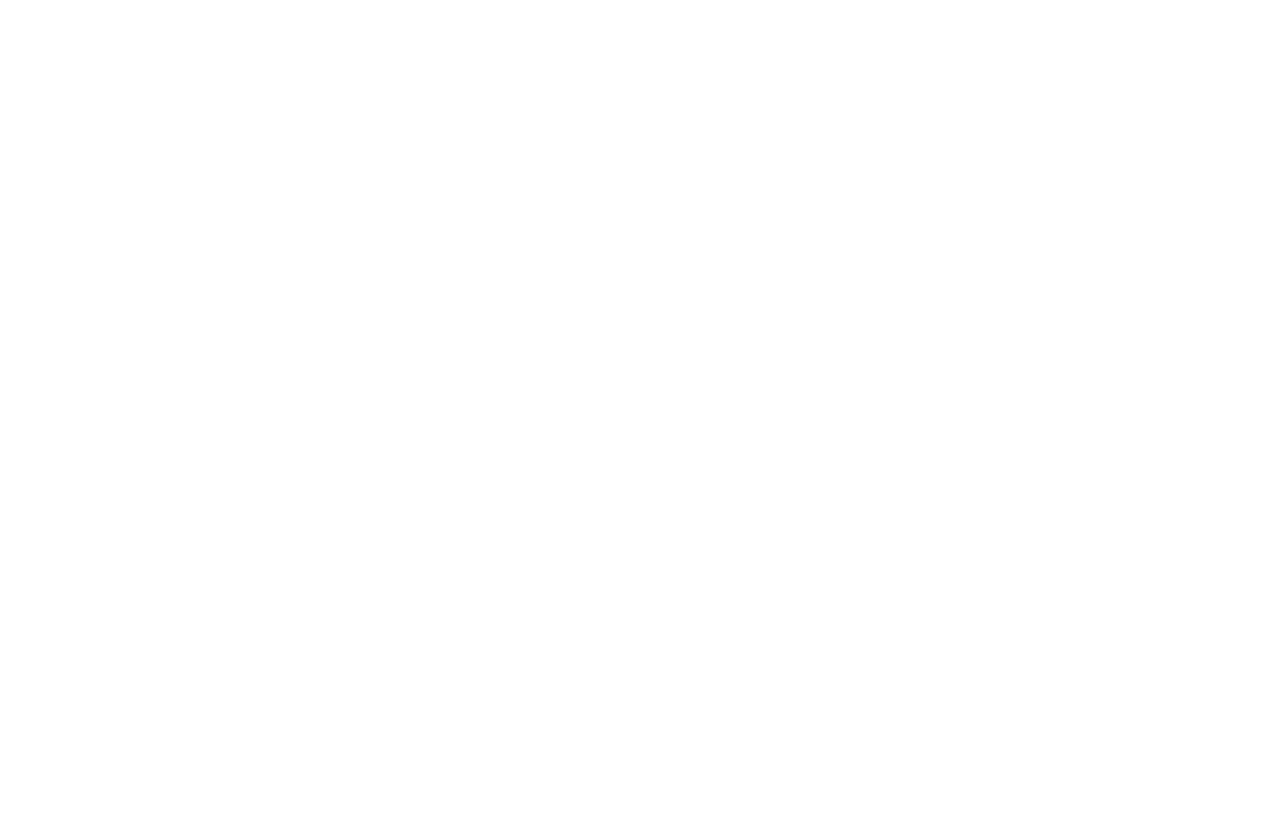
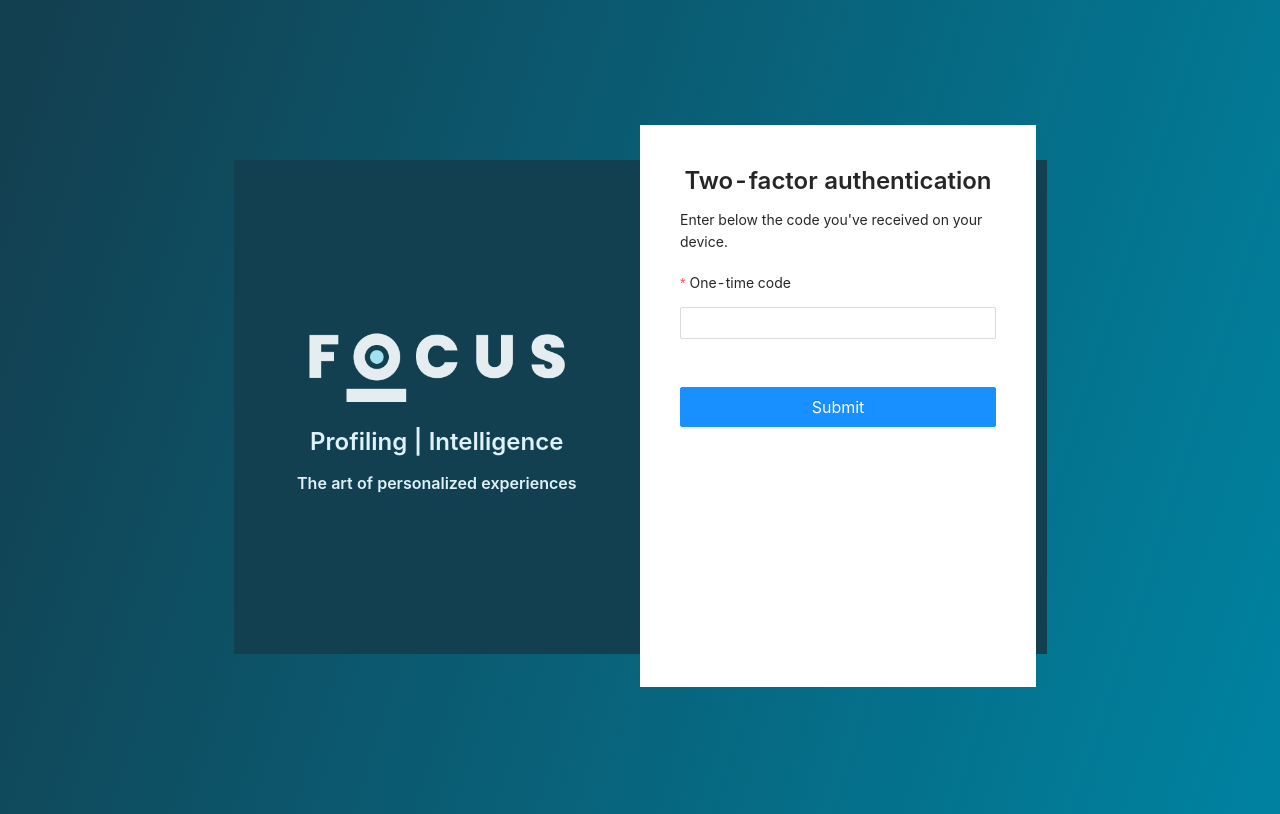
Before and after one commit to JoaoCaldas98/Focus-Keycloak, a React (Create React App) app: page /twofactorauthentication in a window 1280 px wide. Before the commit this address had no page. Built offline with nearby package versions, Linux system fonts and the light colour scheme.

Commit message:
Task [9] - Two-factor authentication: - Create Component Two-factor authentication;

```diff
--- a/src/App.tsx
+++ b/src/App.tsx
@@ -8,6 +8,7 @@
 import CheckYourEmail from "./Pages/ForgotPassword/CheckYourEmail";
 import CreatePassword from "./Pages/CreatePassword/CreatePassword";
 import TermsAndConditions from "./Pages/TermsAndConditions/TermsAndConditions";
+import TwoFactorAuthentication from "./Pages/TwoFactorAuthentication/TwoFactorAuthentication";
 import './App.css';
 
 const { Content } = Layout
@@ -21,6 +22,7 @@
                 <Route path={"/checkyouremail"} element={<CheckYourEmail />}/>
                 <Route path={"/createpassword"} element={<CreatePassword />}/>
                 <Route path={"/termsandconditions"} element={<TermsAndConditions />} />
+                <Route path={"/twofactorauthentication"} element={< TwoFactorAuthentication />} />
               </Routes>
           </Router>
   );
--- a/src/Pages/ForgotPassword/ForgotPassword.tsx
+++ b/src/Pages/ForgotPassword/ForgotPassword.tsx
@@ -3,7 +3,7 @@
 
 import BoxBlue from "../../Components/BoxBlue/BoxBlue";
 import BoxWhite from "../../Components/BoxWhite/BoxWhite";
-import { UserOutlined } from "@ant-design/icons";
+import { MailOutlined } from "@ant-design/icons";
 
 const {Title, Paragraph } = Typography
 
@@ -58,7 +58,7 @@
                             name="username"
                             rules={[{ required: true, message: 'Please input your email!' }]}
                         >
-                            <Input prefix={<UserOutlined className="site-form-item-icon" />} placeholder={"email@example.com"}/>
+                            <Input prefix={<MailOutlined className="site-form-item-icon" />} placeholder={"email@example.com"}/>
                         </Form.Item>
 
 
--- /dev/null
+++ b/src/Pages/TwoFactorAuthentication/TwoFactorAuthentication.tsx
@@ -0,0 +1,98 @@
+import { LockOutlined, UserOutlined } from '@ant-design/icons';
+import {Button, Checkbox, Col, Divider, Input, Layout, Row, Typography, Form} from "antd";
+
+import BoxWhite from "../../Components/BoxWhite/BoxWhite";
+import BoxBlue from "../../Components/BoxBlue/BoxBlue";
+
+
+const { Content } = Layout
+const {Title, Text, Paragraph, Link} = Typography
+
+const typeStyle = BoxWhite()
+const boxWhite_SmallScreen = typeStyle[0]
+const boxWhite_BigScreen = typeStyle[1]
+
+const boxWhite = (style: any) => {
+
+    const onFinish = (values: any) => {
+        console.log("Username: (string)", values.username)
+        console.log("password: (string)", values.password)
+        console.log("remember me (bool): ", values.remember)
+    };
+
+    const onFinishFailed = (errorInfo: any) => {
+        console.log('Failed:', errorInfo);
+    };
+
+    return (
+        <div style={style}>
+            <Col style={{padding: "2.5rem"}}>
+                <Row justify={"center"}>
+                    <Title level={3}>Two-factor authentication</Title>
+                </Row>
+                <Row justify={"start"}>
+                    <Paragraph>Enter below the code you've received on your device.</Paragraph>
+                </Row>
+                <Col span={24}>
+
+                    {/* FORM - START */}
+                    <Form
+                        name="login"
+                        labelCol={{ span: 24 }}
+                        wrapperCol={{ span: 24 }}
+                        initialValues={{ remember: true }}
+                        onFinish={onFinish}
+                        onFinishFailed={onFinishFailed}
+                        autoComplete="off"
+                        className="login-form"
+                    >
+                        <Form.Item
+                            id="username"
+                            label="One-time code"
+                            name="username"
+                            rules={[{ required: true, message: 'Please input your code.' }]}
+                        >
+                            <Input/>
+                        </Form.Item>
+
+
+
+                        <Form.Item wrapperCol={{ span: 24 }} style={{ marginTop: "3rem"}} id="submit">
+                            <Button style={{ width: "100%"}} size={"large"} htmlType="submit" type="primary">
+                                Submit
+                            </Button>
+                        </Form.Item>
+                    </Form>
+                    {/* FORM - END */}
+
+                </Col>
+            </Col>
+        </div>
+    )
+}
+
+export default function TwoFactorAuthentication(){
+
+    return (
+        <Layout style={{ minHeight: "100vh", background: "linear-gradient(107.54deg, #124051 3.61%, #00819F 97.2%)", padding: "20vh"}}>
+            <Row align="middle" justify={"center"} gutter={[16, 16]}>
+                {/* Login for Big Views - START */}
+                <Col xs={0} sm={0} md={0} lg={24} xl={24} xxl={24}>
+                    <Row justify={"center"}>
+                        {BoxBlue(boxWhite, boxWhite_BigScreen)}
+                    </Row>
+                </Col>
+                {/* Login for Big Views - START */}
+
+                {/* Login for Small Views - START */}
+                <Col xs={24} sm={24} md={24} lg={0} xl={0} xxl={0}>
+                    <Row justify={"center"}>
+                        {boxWhite(boxWhite_SmallScreen)}
+                    </Row>
+                </Col>
+                {/* Login for Small Views - END */}
+            </Row>
+        </Layout>
+    )
+
+}
```
